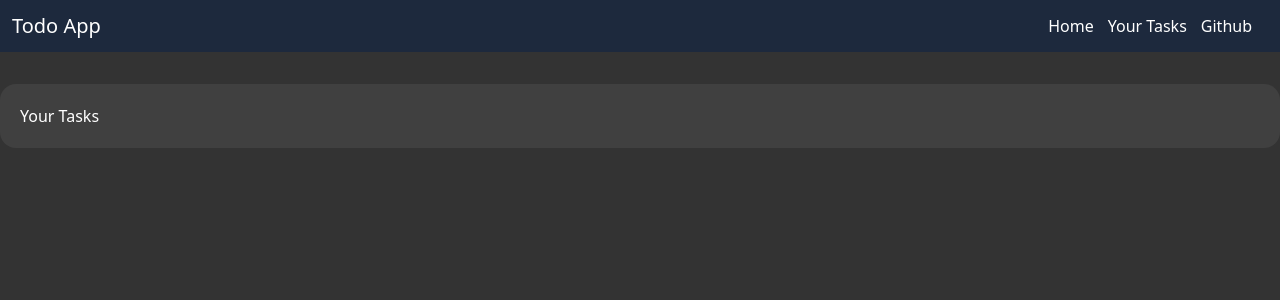
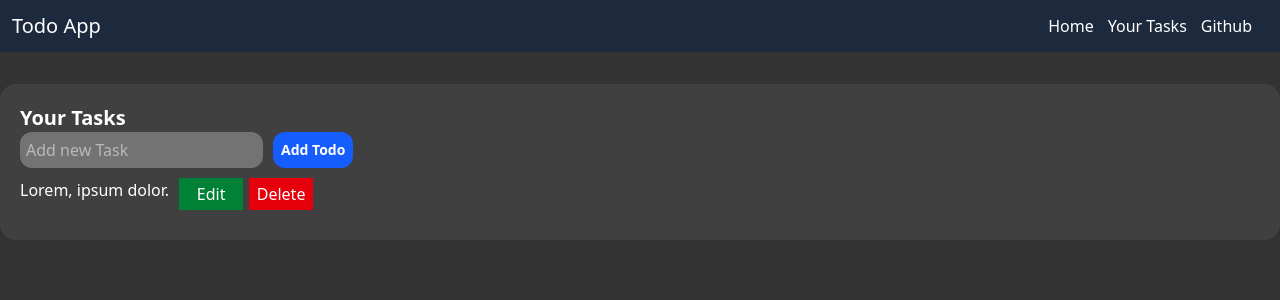
Before and after one commit to amitbishnoii/todo-app, a React (Vite) app: page / in a window 1280 px wide. Shown: the top 300 px of the page. Built offline with nearby package versions, Linux system fonts and the light colour scheme.

Commit message:
add basic styles in the app

```diff
--- a/src/App.jsx
+++ b/src/App.jsx
@@ -2,13 +2,29 @@ import './App.css'
 import Navbar from './components/Navbar'
 
 function App() {
-
   return (
     <>
-      <Navbar/>
+      <Navbar />
       <div className="container mx-auto bg-neutral-700 p-5 rounded-2xl my-8">
-        <div className="">
-          <h1>Your Tasks</h1>
+
+        <h1 className='font-bold text-xl'>Your Tasks</h1>
+
+        <div className="add-todos flex items-center gap-2.5 text-white">
+
+          <input type="text" placeholder="Add new Task" className="bg-neutral-500 p-1.5 rounded-xl"/>
+
+          <button className="bg-blue-600 p-2 hover:bg-blue-800 rounded-xl cursor-pointer text-sm font-bold">Add Todo</button>
+
+        </div>
+
+        <div className="flex todo-card my-2.5 gap-2.5">
+          <div className="text">
+            Lorem, ipsum dolor.
+          </div>
+          <div className="buttons flex gap-1.5 items-center">
+            <button className="bg-green-700 p-1 w-16">Edit</button>
+            <button className="bg-red-600 p-1 w-16">Delete</button>
+          </div>
         </div>
       </div>
     </>
--- a/src/components/Navbar.jsx
+++ b/src/components/Navbar.jsx
@@ -9,7 +9,7 @@ const Navbar = () => {
         <ul className="flex gap-3.5 mx-4">
             <li className='cursor-pointer hover:font-bold transition-all duration-200'>Home</li>
             <li className='cursor-pointer hover:font-bold transition-all duration-200'>Your Tasks</li>
-            <a href="https://github.com/amitbishnoii"><li className='cursor-pointer hover:font-bold transition-all duration-200'>Github</li></a>
+            <a href="https://github.com/amitbishnoii/todo-app"><li className='cursor-pointer hover:font-bold transition-all duration-200'>Github</li></a>
         </ul>
     </nav>
   )
```
